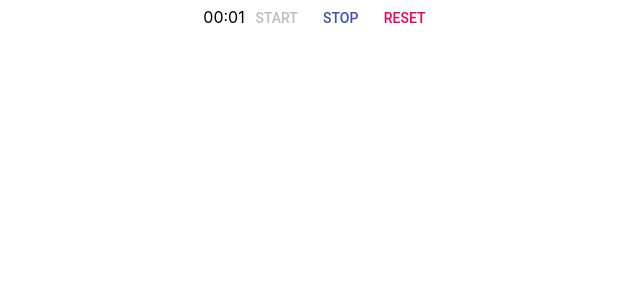
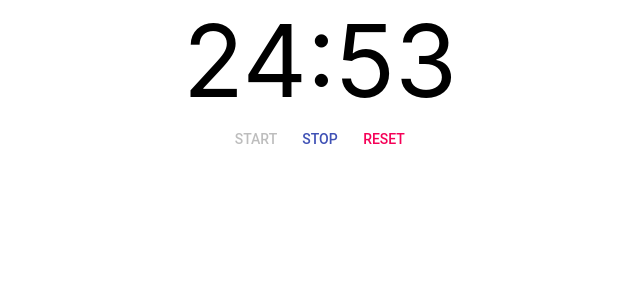
Before and after one commit to snamiki1212/example-react-basic-hooks, a React (Create React App) app: page / in a window 1280 px wide. Shown: the top 300 px of the page, without its empty margins (320-960 px from the left). Built offline with nearby package versions, Linux system fonts and the light colour scheme.

Commit message:
Refactor Countdown

```diff
--- a/src/components/Countdown.tsx
+++ b/src/components/Countdown.tsx
@@ -1,9 +1,37 @@
 import React, {FC} from 'react';
+import Button from '@material-ui/core/Button';
+import {secToMMSS} from '../lib/time';
 
 interface CountdownProps {
-  left: string;
+  leftSec: number;
+  active: boolean;
+  start: () => any;
+  reset: () => any;
+  stop: () => any;
 }
 
-const CountdownComponent: FC<CountdownProps> = ({left}) => <time>{left}</time>;
+const CountdownComponent: FC<CountdownProps> = ({
+  leftSec,
+  active,
+  start,
+  reset,
+  stop,
+}): any => {
+  return (
+    <div>
+      <time style={{fontSize: '100px'}}>{secToMMSS(leftSec)}</time>
+      <br />
+      <Button onClick={start} disabled={active} color="primary">
+        START
+      </Button>
+      <Button onClick={stop} disabled={!active} color="primary">
+        STOP
+      </Button>
+      <Button onClick={reset} color="secondary">
+        RESET
+      </Button>
+    </div>
+  );
+};
 
 export default CountdownComponent;
--- a/src/containers/Countdown.tsx
+++ b/src/containers/Countdown.tsx
@@ -1,7 +1,5 @@
 import React, {FC, useEffect, useState} from 'react';
 import CountdownComponent from '../components/Countdown';
-import Button from '@material-ui/core/Button';
-import {secToMMSS} from '../lib/time';
 
 const useCountdown = (limit: number): any => {
   const [leftSec, setLeftSec]: [number, any] = useState(limit);
@@ -57,22 +55,17 @@ const useCountdown = (limit: number): any => {
 };
 
 const CountdownContainer: FC = () => {
-  const TIMER = 4;
+  const TIMER = 60 * 25;
   const [[leftSec, active], [reset, stop, start]] = useCountdown(TIMER);
 
   return (
-    <>
-      <CountdownComponent left={secToMMSS(leftSec)} />
-      <Button onClick={start} disabled={active} color="primary">
-        START
-      </Button>
-      <Button onClick={stop} disabled={!active} color="primary">
-        STOP
-      </Button>
-      <Button onClick={reset} color="secondary">
-        RESET
-      </Button>
-    </>
+    <CountdownComponent
+      leftSec={leftSec}
+      active={active}
+      reset={reset}
+      stop={stop}
+      start={start}
+    />
   );
 };
 
```
